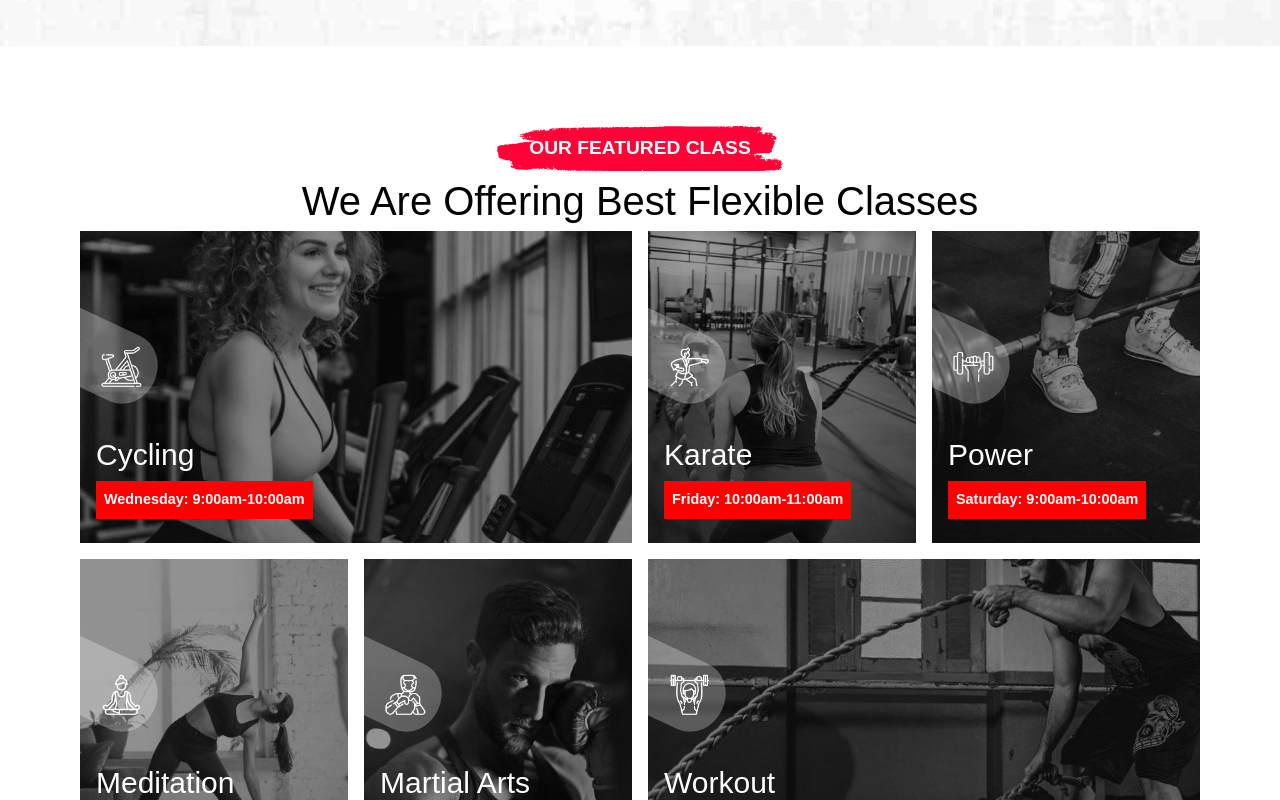
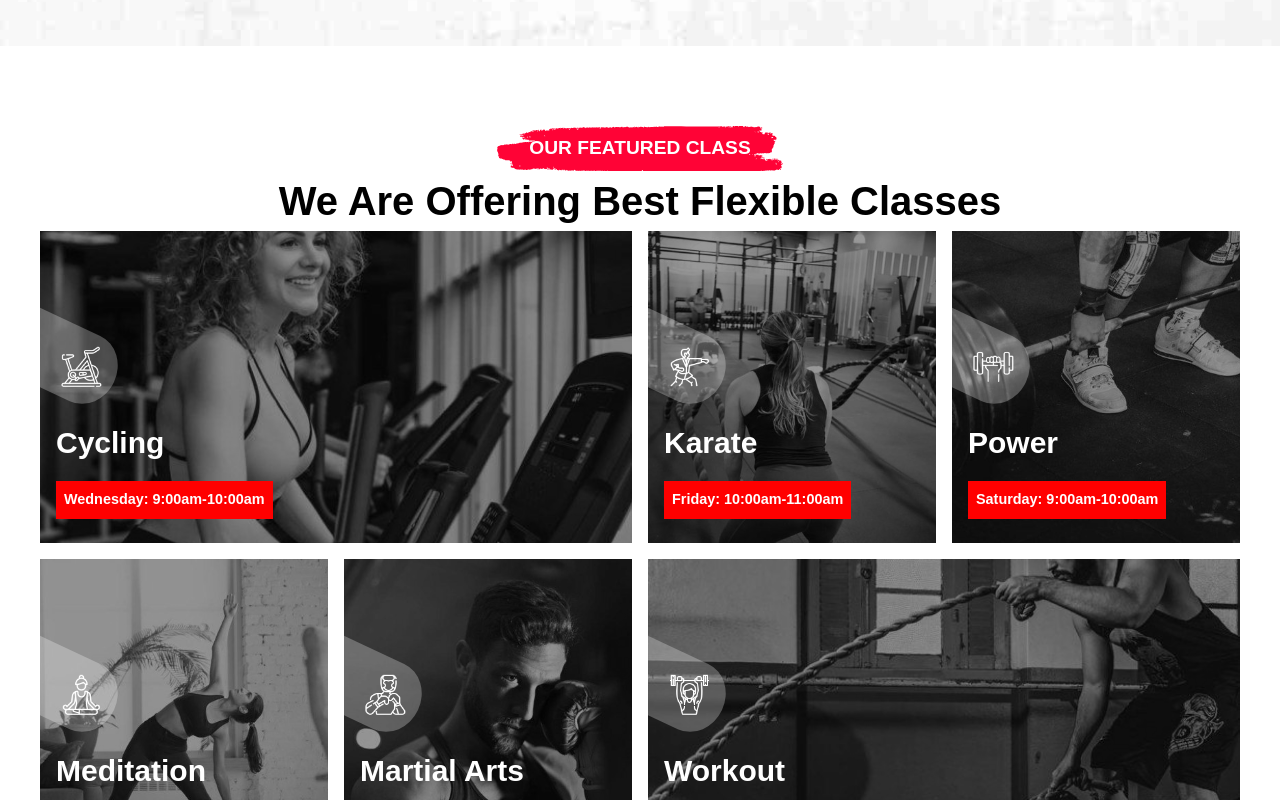
Before and after one commit to PawelWydra/Gymate-main, a React (Create React App) app: page / in a window 1280 px wide. Shown: the part 1900-2700 px from the top of the page. Built offline with nearby package versions, Linux system fonts and the light colour scheme.

Commit message:
classes issue

```diff
--- a/package.json
+++ b/package.json
@@ -42,6 +42,7 @@
   "devDependencies": {
     "postcss": "^8.4.33",
     "postcss-cli": "^11.0.0",
+    "postcss-import": "^16.0.0",
     "postcss-nesting": "^12.0.2",
     "tailwindcss": "^3.4.1"
   }
--- a/src/components/classes/classes.css
+++ b/src/components/classes/classes.css
@@ -9,11 +9,12 @@
 }
 
 .classes-container {
-  min-width: 70rem;
+  min-width: 75rem;
 }
 
 .classes-container h1 {
   text-align: center;
+  font-weight: 700;
   font-size: 2.5rem;
 }
 
--- a/src/components/classes/grid-item/grid-item.css
+++ b/src/components/classes/grid-item/grid-item.css
@@ -55,10 +55,6 @@ p {
   left: 1rem;
 }
 
-.classes-description-container h2 {
-  margin: 0.5rem 0;
-}
-
 .classes-date-container {
   background-color: red;
   font-weight: bold;
--- a/src/components/classes/grid-item/grid-item.jsx
+++ b/src/components/classes/grid-item/grid-item.jsx
@@ -14,7 +14,7 @@ function GridItem(props) {
         <img src={props.icon} alt="" />
       </div>
       <div className="classes-description-container">
-        <h2 className="text-3xl">{props.activity}</h2>
+        <h2 className="text-3xl font-semibold my-5">{props.activity}</h2>
         <div className="classes-date-container">
           <p>{props.time}</p>
         </div>
```
Also changed, not shown: 1 other file (tests, documents, lock files or other folders).
